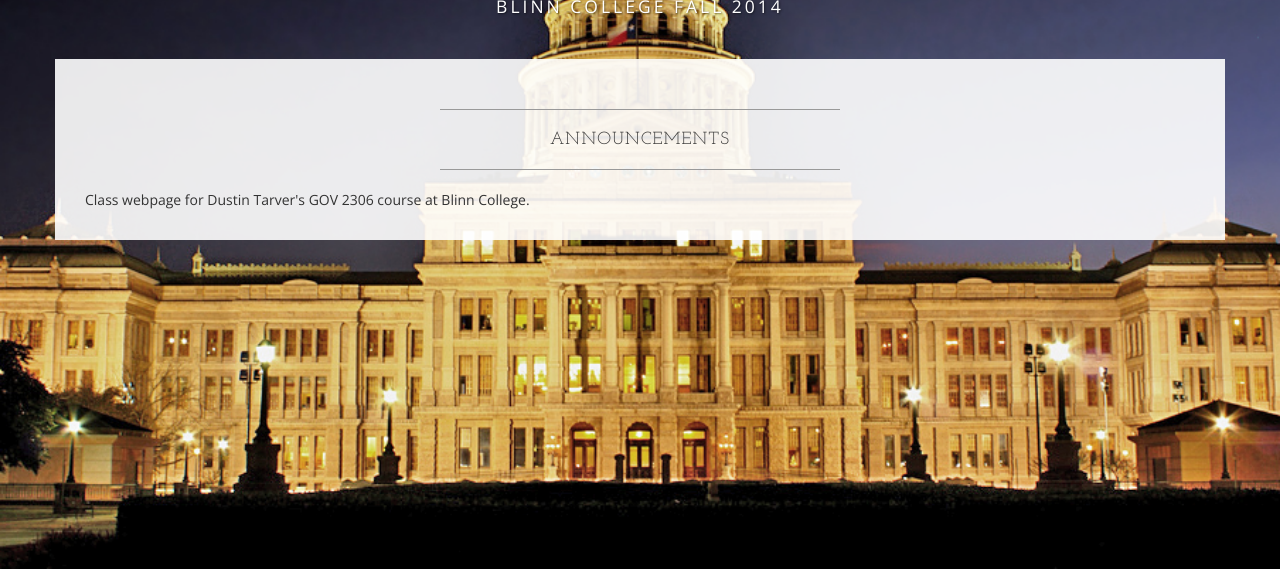
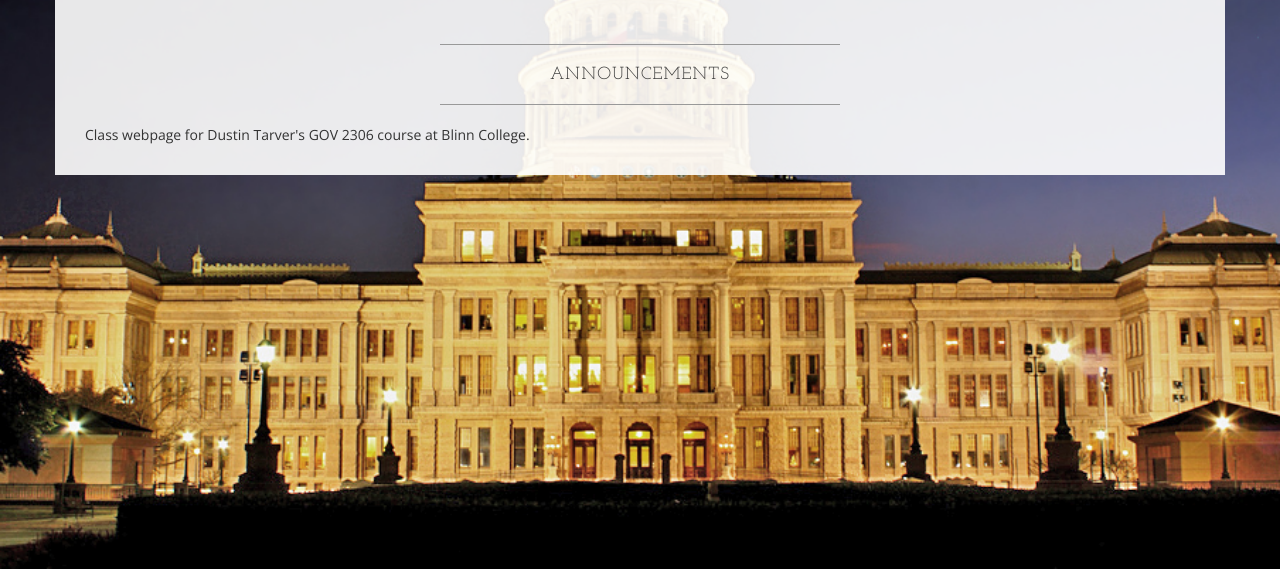
Before and after one commit to zrolsto2/zrolsto2.github.io, a plain HTML site: page index.html in a window 1280 px wide. Shown: the part 231-800 px from the top of the page. Drawn offline with nearby package versions, Linux system fonts and the light colour scheme.

Commit message:
Update index.html

```diff
--- a/index.html
+++ b/index.html
@@ -71,7 +71,6 @@
 
         <div class="row">
             <div class="brand">GOV 2306: Texas Government</div>
-            <div class="address-bar">Blinn College Fall 2014</div>
         </div>
 
 
```
